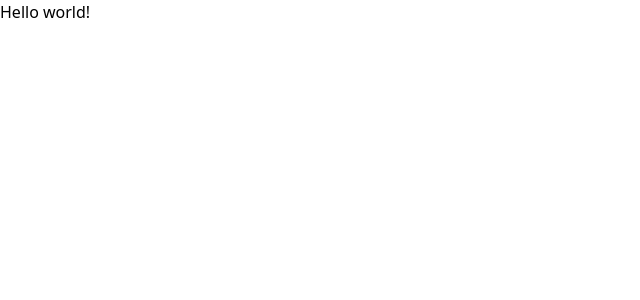
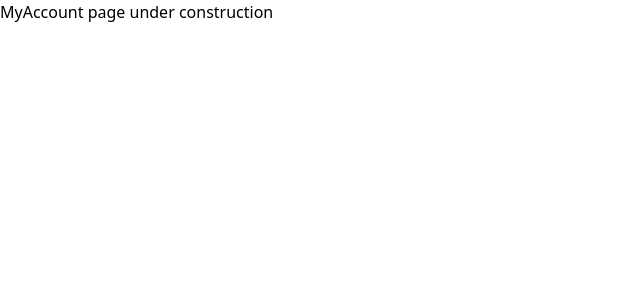
Before and after one commit to Yotis56/Shopi, a React (Vite) app: page /my-account in a window 1280 px wide. Shown: the top 300 px of the page, without its empty margins (0-640 px from the left). Built offline with nearby package versions, Linux system fonts and the light colour scheme.

Commit message:
Se hace un enrutamiento sencillo con ReactRouter

```diff
--- a/package.json
+++ b/package.json
@@ -11,7 +11,8 @@
   },
   "dependencies": {
     "react": "^18.2.0",
-    "react-dom": "^18.2.0"
+    "react-dom": "^18.2.0",
+    "react-router-dom": "^6.21.3"
   },
   "devDependencies": {
     "@types/react": "^18.2.43",
--- a/src/App.tsx
+++ /dev/null
@@ -1,15 +0,0 @@
-import './App.css'
-
-function App() {
-  return (
-    <>
-      <div className="app">
-        <h1 className="bg-red-100">
-          Hello world!
-        </h1>
-      </div>
-    </>
-  )
-}
-
-export default App
--- /dev/null
+++ b/src/Pages/App/App.tsx
@@ -0,0 +1,26 @@
+//libraries
+import { Route, createBrowserRouter, createRoutesFromElements } from 'react-router-dom'
+//components
+import { Home } from '../Home'
+import { MyAccount } from '../MyAccount'
+import { MyOrder } from '../MyOrder'
+import { MyOrders } from '../MyOrders'
+import { SignIn } from '../SignIn'
+import { NotFound } from '../NotFound'
+// styles
+import './App.css'
+
+const App = createBrowserRouter(
+  createRoutesFromElements(
+    <>
+      <Route path='/' element={<Home />} />
+      <Route path='my-account' element={ <MyAccount />}/>
+      <Route path='my-order' element={ <MyOrder />}/>
+      <Route path='my-orders' element={ <MyOrders />}/>
+      <Route path='sign-in' element={ <SignIn />}/>
+      <Route path='*' element={ <NotFound />}/>
+    </>
+  )
+)
+
+export default App
--- /dev/null
+++ b/src/Pages/Home/index.tsx
@@ -0,0 +1,11 @@
+import React from 'react'
+
+const Home = () => {
+    return (
+        <>
+            <p>Home page under construction</p>
+        </>
+    )
+}
+
+export { Home }
--- /dev/null
+++ b/src/Pages/MyAccount/index.tsx
@@ -0,0 +1,11 @@
+import React from 'react'
+
+const MyAccount = () => {
+    return (
+        <>
+            <p>MyAccount page under construction</p>
+        </>
+    )
+}
+
+export { MyAccount }
--- /dev/null
+++ b/src/Pages/MyOrder/index.tsx
@@ -0,0 +1,11 @@
+import React from 'react'
+
+const MyOrder = () => {
+    return (
+        <>
+            <p>MyOrder page under construction</p>
+        </>
+    )
+}
+
+export { MyOrder }
--- /dev/null
+++ b/src/Pages/MyOrders/index.tsx
@@ -0,0 +1,11 @@
+import React from 'react'
+
+const MyOrders = () => {
+    return (
+        <>
+            <p>MyOrders page under construction</p>
+        </>
+    )
+}
+
+export { MyOrders }
--- /dev/null
+++ b/src/Pages/NotFound/index.tsx
@@ -0,0 +1,11 @@
+import React from 'react'
+
+const NotFound = () => {
+    return (
+        <>
+            <p>NotFound page under construction</p>
+        </>
+    )
+}
+
+export { NotFound }
--- /dev/null
+++ b/src/Pages/SignIn/index.tsx
@@ -0,0 +1,11 @@
+import React from 'react'
+
+const SignIn = () => {
+    return (
+        <>
+            <p>SignIn page under construction</p>
+        </>
+    )
+}
+
+export { SignIn }
--- a/src/main.tsx
+++ b/src/main.tsx
@@ -1,10 +1,11 @@
 import React from 'react'
 import ReactDOM from 'react-dom/client'
-import App from './App.tsx'
+import { RouterProvider } from 'react-router-dom'
+import App from './Pages/App/App.tsx'
 import './index.css'
 
 ReactDOM.createRoot(document.getElementById('root')!).render(
   <React.StrictMode>
-    <App />
+    <RouterProvider router={App}/>
   </React.StrictMode>,
 )
```
Also changed, not shown: src/Pages/App/App.css (renamed from src/App.css), 2 other files (tests, documents, lock files or other folders).
